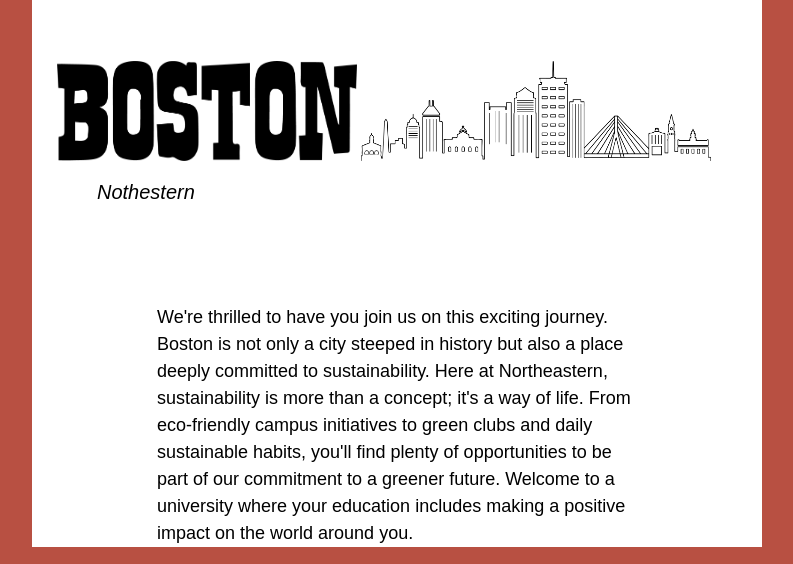
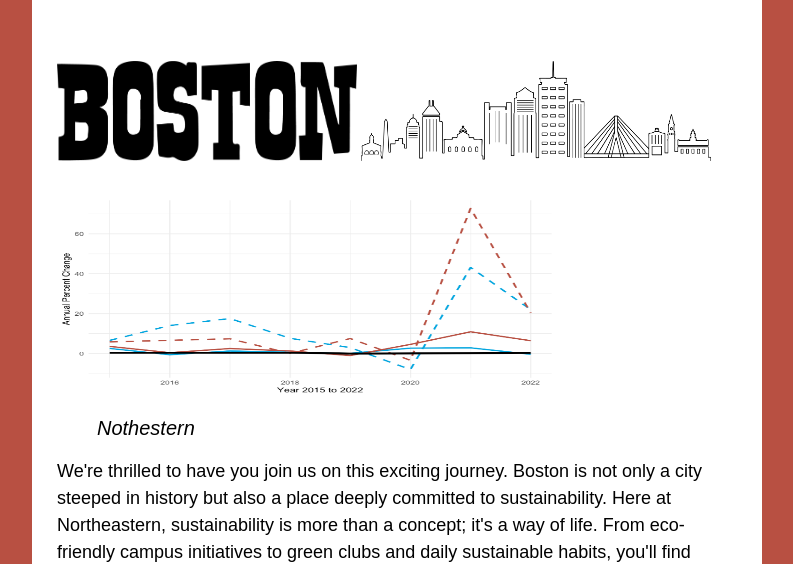
Before and after one commit to patriciasacarvalho/viztech, a plain HTML site: page index.html in a window 1280 px wide. Shown: the part 236-800 px from the top of the page, without its empty margins (243-1036 px from the left). Drawn offline with Linux system fonts and the light colour scheme; a web font is replaced by a local one.

Commit message:
Pop change graph

```diff
--- a/index.html
+++ b/index.html
@@ -25,7 +25,7 @@
             background-color: #ffffff;
             }
             p {
-        margin: 100px;
+        margin: 50;
     }
 
     </style>
@@ -37,6 +37,9 @@
 
         <img src="image/boston_skyline@300x.png" alt="Boston Image 1"  width="350"
         height="100" >
+
+        <img src="image/pop_change.png" alt="Boston Image 1"  width="500"
+        height="200" >
 
         <h2> Nothestern </h2>
 
```
